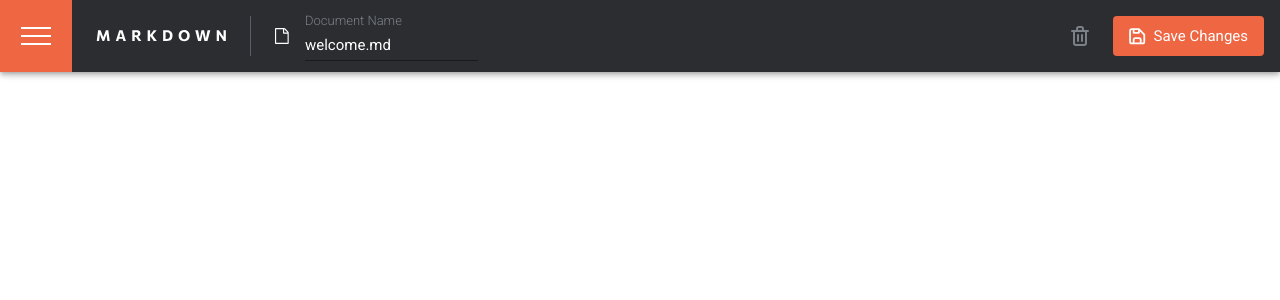
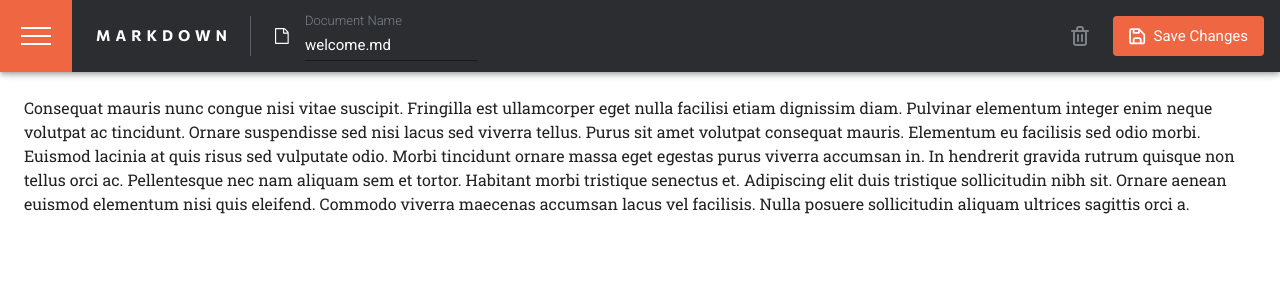
Before and after one commit to nekopudding/in-browser-markdown-editor, a React (Create React App) app: page / in a window 1280 px wide. Shown: the top 300 px of the page. Built offline with nearby package versions, Linux system fonts and the light colour scheme.

Commit message:
editor smooth text transition with sidebar

```diff
--- a/src/App.js
+++ b/src/App.js
@@ -5,11 +5,13 @@ import Button from 'components/Button';
 import ModeToggle from 'components/ModeToggle';
 import Header from 'components/Header';
 import Sidebar from 'components/Sidebar';
+import Editor from 'components/Editor';
 
 function App() {
   const [open, setOpen] = useState(false);
   const [darkMode, setDarkMode] = useState(true);
   const drawerWidth = 240;
+  const headerHeight = 72;
   const commonProps = {
     darkMode: darkMode
   }
@@ -19,7 +21,7 @@ function App() {
     <ThemeProvider theme={theme}>
       <CssBaseline/>
       <Box sx={{ display: 'flex' }}>
-        <Header open={open} setOpen={setOpen} drawerWidth={drawerWidth}/>
+        <Header open={open} setOpen={setOpen} drawerWidth={drawerWidth} headerHeight={headerHeight}/>
         <Sidebar
           open={open}
           setOpen={setOpen}
@@ -27,6 +29,7 @@ function App() {
           darkMode={darkMode}
           setDarkMode={setDarkMode}
         />
+        <Editor headerHeight={headerHeight} open={open} drawerWidth={drawerWidth}/>
       </Box>
     </ThemeProvider>
    </>
--- /dev/null
+++ b/src/components/Editor.jsx
@@ -0,0 +1,47 @@
+import { Box, Typography } from '@mui/material'
+import React from 'react'
+import theme from 'theme';
+
+function Editor(props) {
+  const {headerHeight,open, drawerWidth} = props;
+  return (
+    <>
+      <Box
+        sx={{
+          mt: headerHeight + "px",
+          height: window.innerHeight - headerHeight,
+          width: '100vw',
+          display:'flex',
+          flexGrow: 1,
+          padding: theme.spacing(3),
+          transition: theme.transitions.create('margin', {
+            easing: theme.transitions.easing.sharp,
+            duration: theme.transitions.duration.leavingScreen,
+          }),
+          marginLeft: `-${drawerWidth}px`,
+          ...(open && {
+            transition: theme.transitions.create('margin', {
+              easing: theme.transitions.easing.easeOut,
+              duration: theme.transitions.duration.enteringScreen,
+            }),
+            marginLeft: 0,
+          }),
+          }}
+        >
+        <Typography paragraph>Consequat mauris nunc congue nisi vitae suscipit. Fringilla est ullamcorper
+          eget nulla facilisi etiam dignissim diam. Pulvinar elementum integer enim
+          neque volutpat ac tincidunt. Ornare suspendisse sed nisi lacus sed viverra
+          tellus. Purus sit amet volutpat consequat mauris. Elementum eu facilisis
+          sed odio morbi. Euismod lacinia at quis risus sed vulputate odio. Morbi
+          tincidunt ornare massa eget egestas purus viverra accumsan in. In hendrerit
+          gravida rutrum quisque non tellus orci ac. Pellentesque nec nam aliquam sem
+          et tortor. Habitant morbi tristique senectus et. Adipiscing elit duis
+          tristique sollicitudin nibh sit. Ornare aenean euismod elementum nisi quis
+          eleifend. Commodo viverra maecenas accumsan lacus vel facilisis. Nulla
+          posuere sollicitudin aliquam ultrices sagittis orci a.</Typography>
+      </Box>
+    </>
+  )
+}
+
+export default Editor
--- a/src/components/Header.jsx
+++ b/src/components/Header.jsx
@@ -10,13 +10,13 @@ import theme from 'theme';
 import Button from './Button';
 
 function Header(props) {
-  const {drawerWidth, open, setOpen} = props;
+  const {drawerWidth, open, setOpen, headerHeight} = props;
   return (
    <>
      <AppBar position="fixed" sx={{pl: open ? drawerWidth + "px": 0, bgcolor: theme.palette.clr800}}>
         <Toolbar
           sx={{
-            height: '72px',
+            height: headerHeight,
             p: 0 + " !important",
           }}
         >
@@ -26,8 +26,8 @@ function Header(props) {
             onClick={()=>setOpen(!open)}
             sx={{
               borderRadius: 0,
-              width: '72px',
-              height: '72px',
+              width: headerHeight,
+              height: headerHeight,
               bgcolor: theme.palette.clr700,
               "&:hover": {
                 bgcolor: theme.palette.primary.main
--- a/src/components/Sidebar.jsx
+++ b/src/components/Sidebar.jsx
@@ -15,7 +15,7 @@ function Sidebar(props) {
           flexShrink: 0,
           '& .MuiDrawer-paper': {
             width: drawerWidth,
-            bgcolor: theme.palette.clr900
+            bgcolor: theme.palette.clr900,
           },
         }}
         variant="persistent"
```
Also changed, not shown: 1 other file (tests, documents, lock files or other folders).
